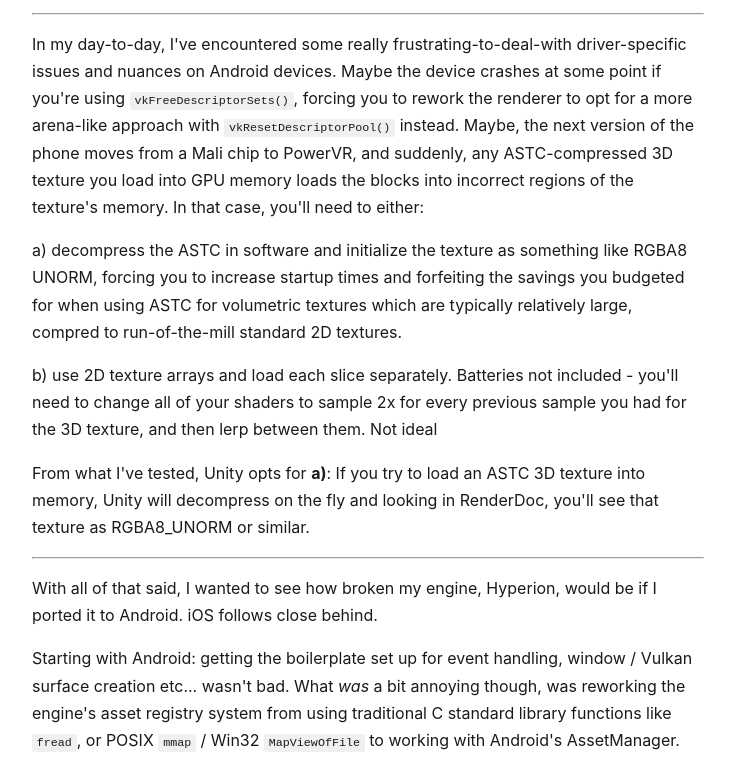
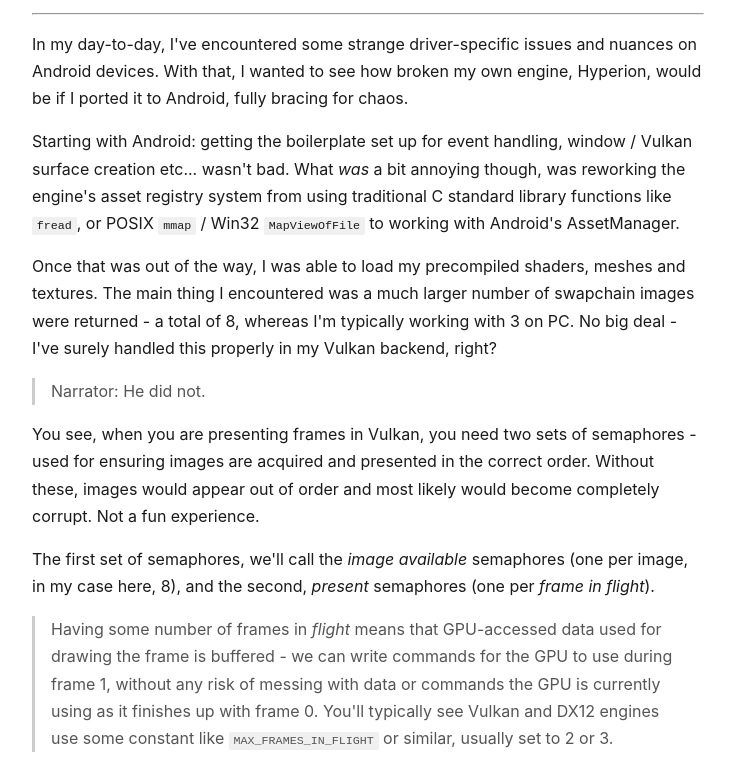
Before and after one commit to ajmd17/blog, a website: page p/gaming-on-your-toaster.html in a window 1280 px wide. Shown: the part 419-1180 px from the top of the page, without its empty margins (272-1007 px from the left). Drawn offline with Linux system fonts and the light colour scheme.

Commit message:
blog update

```diff
--- a/p/gaming-on-your-toaster.html
+++ b/p/gaming-on-your-toaster.html
@@ -262,19 +262,17 @@ time {
 <p>What&#39;s all of this <em>custom game engine development</em> work for, if not to be able to run the same Sponza test scene I&#39;ve been using for the last ten (10?!?!?) years on every possible device I can properly get my hands on?</p>
 <p>Seeing as getting access to a Switch 2 or PS devkit, is currently proving to be a difficult task (for my own personal usage, at least), I&#39;ve decided to make the ultimate sacrifice - port Hyperion to mobile. What must I sacrifice, you ask? My sanity.</p>
 <hr>
-<p>In my day-to-day, I&#39;ve encountered some really frustrating-to-deal-with driver-specific issues and nuances on Android devices. Maybe the device crashes at some point if you&#39;re using <code>vkFreeDescriptorSets()</code>, forcing you to rework the renderer to opt for a more arena-like approach with <code>vkResetDescriptorPool()</code> instead. Maybe, the next version of the phone moves from a Mali chip to PowerVR, and suddenly, any ASTC-compressed 3D texture you load into GPU memory loads the blocks into incorrect regions of the texture&#39;s memory. In that case, you&#39;ll need to either:</p>
-<p>a) decompress the ASTC in software and initialize the texture as something like RGBA8 UNORM, forcing you to increase startup times and forfeiting the savings you budgeted for when using ASTC for volumetric textures which are typically relatively large, compred to run-of-the-mill standard 2D textures.</p>
-<p>b) use 2D texture arrays and load each slice separately. Batteries not included - you&#39;ll need to change all of your shaders to sample 2x for every previous sample you had for the 3D texture, and then lerp between them. Not ideal</p>
-<p>From what I&#39;ve tested, Unity opts for <strong>a)</strong>: If you try to load an ASTC 3D texture into memory, Unity will decompress on the fly and looking in RenderDoc, you&#39;ll see that texture as RGBA8_UNORM or similar.</p>
-<hr>
-<p>With all of that said, I wanted to see how broken my engine, Hyperion, would be if I ported it to Android. iOS follows close behind.</p>
+<p>In my day-to-day, I&#39;ve encountered some strange driver-specific issues and nuances on Android devices. With that, I wanted to see how broken my own engine, Hyperion, would be if I ported it to Android, fully bracing for chaos.</p>
 <p>Starting with Android: getting the boilerplate set up for event handling, window / Vulkan surface creation etc... wasn&#39;t bad. What <em>was</em> a bit annoying though, was reworking the engine&#39;s asset registry system from using traditional C standard library functions like <code>fread</code>, or POSIX <code>mmap</code> / Win32 <code>MapViewOfFile</code> to working with Android&#39;s AssetManager.</p>
 <p>Once that was out of the way, I was able to load my precompiled shaders, meshes and textures. The main thing I encountered was a much larger number of swapchain images were returned - a total of 8, whereas I&#39;m typically working with 3 on PC. No big deal - I&#39;ve surely handled this properly in my Vulkan backend, right?</p>
 <blockquote>
 <p>Narrator: He did not.</p>
 </blockquote>
 <p>You see, when you are presenting frames in Vulkan, you need two sets of semaphores - used for ensuring images are acquired and presented in the correct order. Without these, images would appear out of order and most likely would become completely corrupt. Not a fun experience.</p>
-<p>The first set of semaphores, we&#39;ll call the <em>image available</em> semaphores (one per image, in my case here, 8), and the second, <em>present</em> semaphores (one per <em>frame in flight</em>). To summarize <em>frame in flight</em> here, you&#39;ll typically see Vulkan and DX12 engines use some constant like <code>MAX_FRAMES_IN_FLIGHT</code> or similar, usually 2 or 3. Having frames in <em>flight</em> means that GPU-accessed data used for drawing the frame are buffered - we can write commands for the GPU to use during frame 1, without any risk of messing with data or commands the GPU is currently using as it finishes up with frame 0.</p>
+<p>The first set of semaphores, we&#39;ll call the <em>image available</em> semaphores (one per image, in my case here, 8), and the second, <em>present</em> semaphores (one per <em>frame in flight</em>).</p>
+<blockquote>
+<p>Having some number of frames in <em>flight</em> means that GPU-accessed data used for drawing the frame is buffered - we can write commands for the GPU to use during frame 1, without any risk of messing with data or commands the GPU is currently using as it finishes up with frame 0. You&#39;ll typically see Vulkan and DX12 engines use some constant like <code>MAX_FRAMES_IN_FLIGHT</code> or similar, usually set to 2 or 3.</p>
+</blockquote>
 <p>The problem: it&#39;s a seemingly common mistake, when building a Vulkan renderer, to set the number of <em>image available</em> semaphore to be the same number as the number of <em>present</em> semaphores.</p>
 <p>This was exactly what my issue was. Of course, it&#39;s partially my fault, but I have seen this same mistake repeated by others a few times, so it seems to be one that tends to trip people up.</p>
 <p>In this case, the issue manifested as a total stall of the rendering after frame #7 had been reached, followed by a series of errors reporting that the Android BLASTBufferQueue (<strong>BBQ</strong> - anyone hungry?) was full.</p>
```
Also changed, not shown: articles/Gaming-On-Your-Toaster.md (+3 -13 lines).
